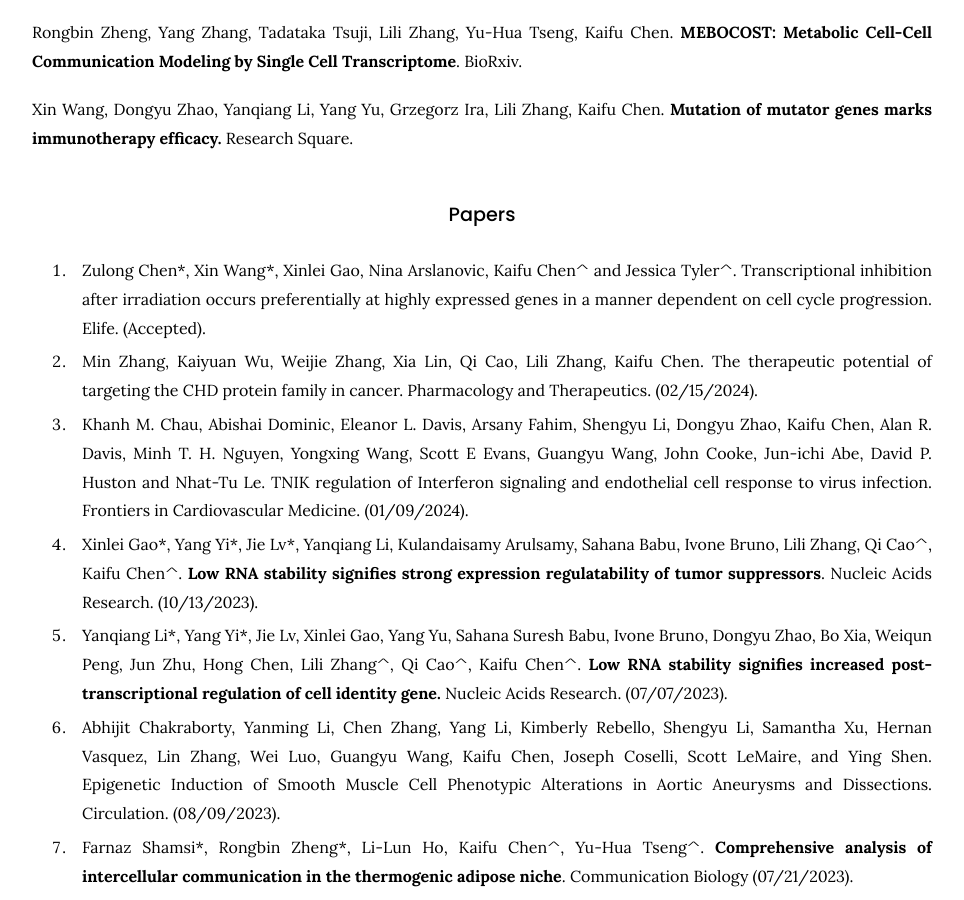
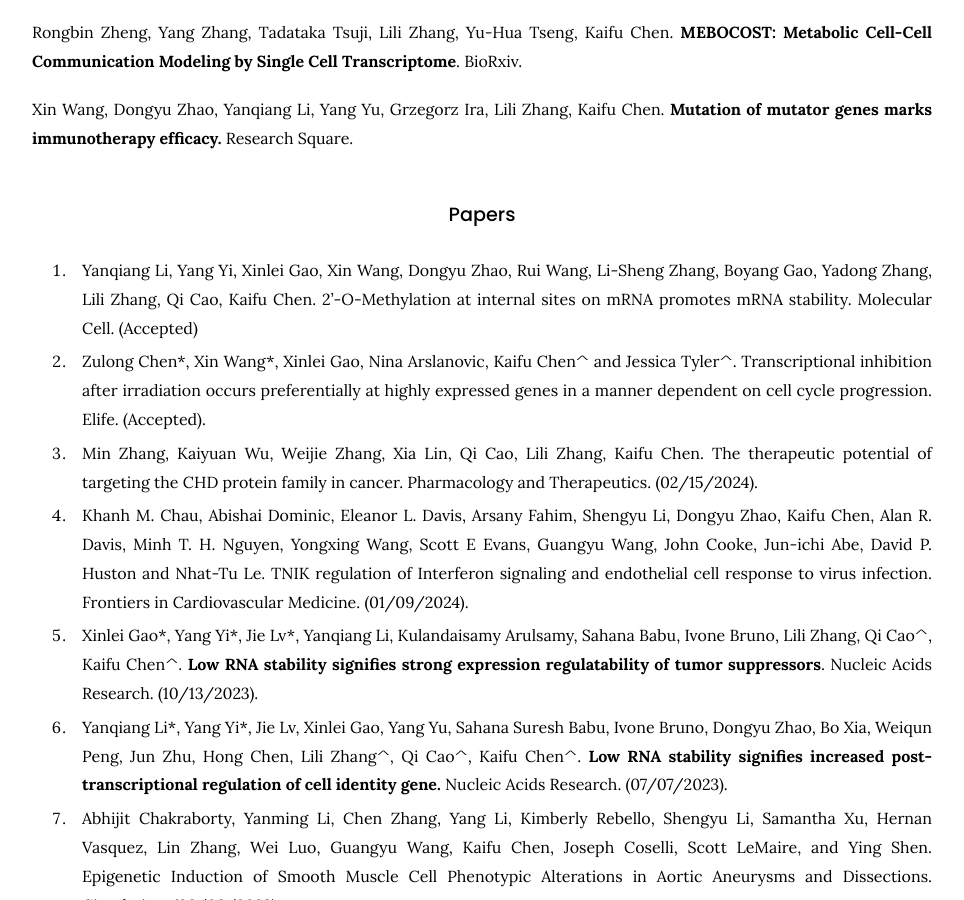
Before and after one commit to kaifuchenlab/kaifuchenlab.github.io, a Jekyll site: the page built from 3.publication/index.md, in a window 1280 px wide and 900 px high, scrolled down 371 px. Shown: the whole window, without its empty margins (158-1122 px from the left). Built offline with Jekyll 4.4.1, drawn with Linux system fonts in a browser that asks for light colours.

Commit message:
Update index.md

```diff
--- a/3.publication/index.md
+++ b/3.publication/index.md
@@ -18,6 +18,9 @@ Xin Wang, Dongyu Zhao, Yanqiang Li, Yang Yu, Grzegorz Ira, Lili Zhang, Kaifu Che
 Research Square.
 
 ### Papers
+
+84.	Yanqiang Li, Yang Yi, Xinlei Gao, Xin Wang, Dongyu Zhao, Rui Wang, Li-Sheng Zhang, Boyang Gao, Yadong Zhang, Lili Zhang, Qi Cao, Kaifu Chen. 2'-O-Methylation at internal sites on mRNA promotes mRNA stability.
+Molecular Cell. (Accepted)
 
 83. Zulong Chen\*, Xin Wang\*, Xinlei Gao, Nina Arslanovic, Kaifu Chen^ and Jessica Tyler^. Transcriptional inhibition after irradiation occurs preferentially at highly expressed genes in a manner dependent on cell cycle progression.
 Elife. (Accepted).
```
